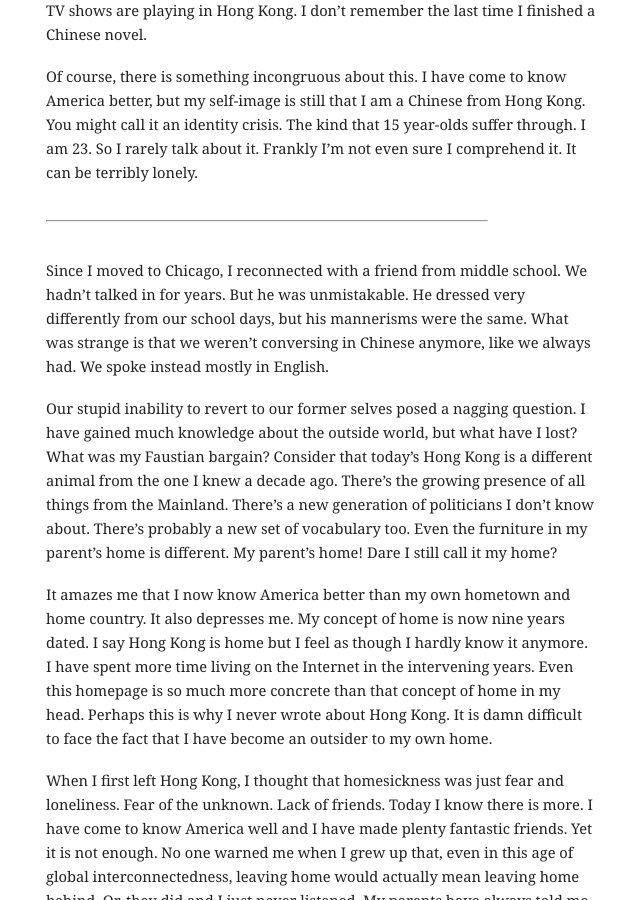
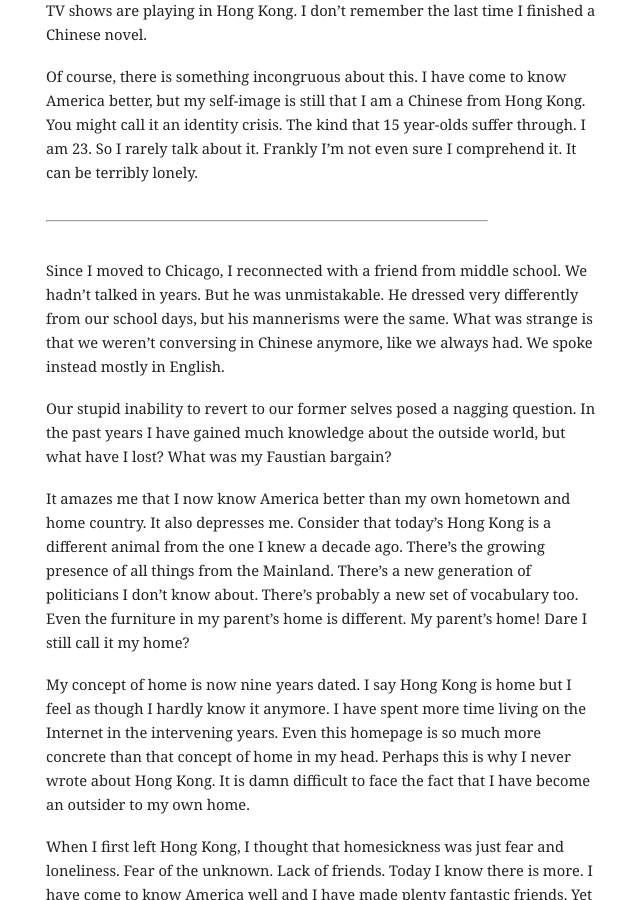
Before and after one commit to mbwong/mbwong.github.com, a Jekyll site: the page built from _posts/2013-07-14-home.md, in a window 1280 px wide and 900 px high, scrolled down 1582 px. Shown: the whole window, without its empty margins (304-944 px from the left). Built offline with Jekyll 4.4.1, drawn with Linux system fonts in a browser that asks for light colours.

Commit message:
Update 2013-07-14-home.md

```diff
--- a/_posts/2013-07-14-home.md
+++ b/_posts/2013-07-14-home.md
@@ -32,11 +32,13 @@ Of course, there is something incongruous about this. I have come to know Americ
 
 -----------------------------
 
-Since I moved to Chicago, I reconnected with a friend from middle school. We hadn't talked in for years. But he was unmistakable. He dressed very differently from our school days, but his mannerisms were the same. What was strange is that we weren’t conversing in Chinese anymore, like we always had. We spoke instead mostly in English.
+Since I moved to Chicago, I reconnected with a friend from middle school. We hadn't talked in years. But he was unmistakable. He dressed very differently from our school days, but his mannerisms were the same. What was strange is that we weren’t conversing in Chinese anymore, like we always had. We spoke instead mostly in English.
 
-Our stupid inability to revert to our former selves posed a nagging question. I have gained much knowledge about the outside world, but what have I lost? What was my Faustian bargain? Consider that today's Hong Kong is a different animal from the one I knew a decade ago. There's the growing presence of all things from the Mainland. There's a new generation of politicians I don't know about. There's probably a new set of vocabulary too. Even the furniture in my parent's home is different. My parent's home! Dare I still call it my home?
+Our stupid inability to revert to our former selves posed a nagging question. In the past years I have gained much knowledge about the outside world, but what have I lost? What was my Faustian bargain?
 
-It amazes me that I now know America better than my own hometown and home country. It also depresses me. My concept of home is now nine years dated. I say Hong Kong is home but I feel as though I hardly know it anymore. I have spent more time living on the Internet in the intervening years. Even this homepage is so much more concrete than that concept of home in my head. Perhaps this is why I never wrote about Hong Kong. It is damn difficult to face the fact that I have become an outsider to my own home.
+It amazes me that I now know America better than my own hometown and home country. It also depresses me. Consider that today's Hong Kong is a different animal from the one I knew a decade ago. There's the growing presence of all things from the Mainland. There's a new generation of politicians I don't know about. There's probably a new set of vocabulary too. Even the furniture in my parent's home is different. My parent's home! Dare I still call it my home?
+
+My concept of home is now nine years dated. I say Hong Kong is home but I feel as though I hardly know it anymore. I have spent more time living on the Internet in the intervening years. Even this homepage is so much more concrete than that concept of home in my head. Perhaps this is why I never wrote about Hong Kong. It is damn difficult to face the fact that I have become an outsider to my own home.
 
 When I first left Hong Kong, I thought that homesickness was just fear and loneliness. Fear of the unknown. Lack of friends. Today I know there is more. I have come to know America well and I have made plenty fantastic friends. Yet it is not enough. No one warned me when I grew up that, even in this age of global interconnectedness, leaving home would actually mean leaving home behind. Or, they did and I just never listened. My parents have always told me that humans need a community, a home. I thought, cynically and terribly selfishly, this is their ploy to urge me to come back from abroad to cure them of their own loneliness.
 
```
